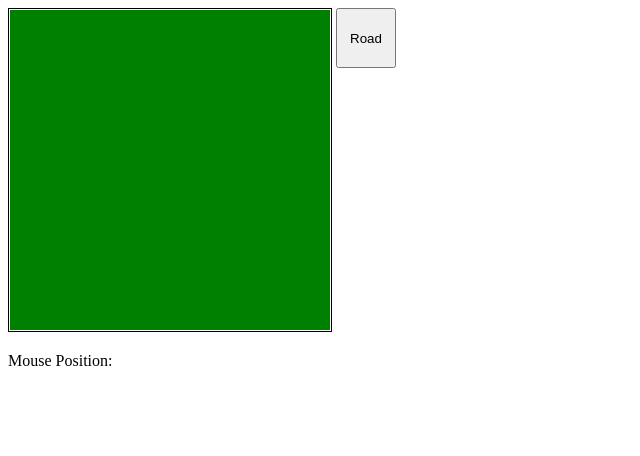
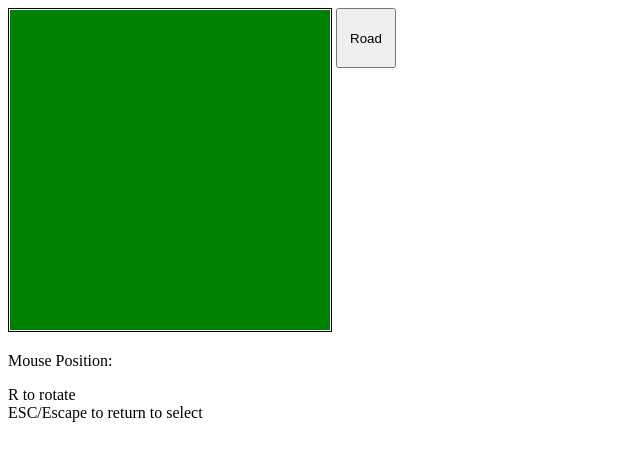
Before and after one commit to Nitrodev/2DCityBuilder, a plain HTML site: page index.html in a window 1280 px wide. Shown: the whole page, without its empty margins (0-640 px from the left). Drawn offline with Linux system fonts and the light colour scheme.

Commit message:
Short help section

```diff
--- a/index.html
+++ b/index.html
@@ -15,6 +15,11 @@
 
   <p>Mouse Position: <span id="pos"></span></p>
 
+  <p>
+    R to rotate <br>
+    ESC/Escape to return to select
+  </p>
+
   <script src="js/utils.js"></script>
   <script src="js/images.js"></script>
   <script src="js/tile.js"></script>
```
